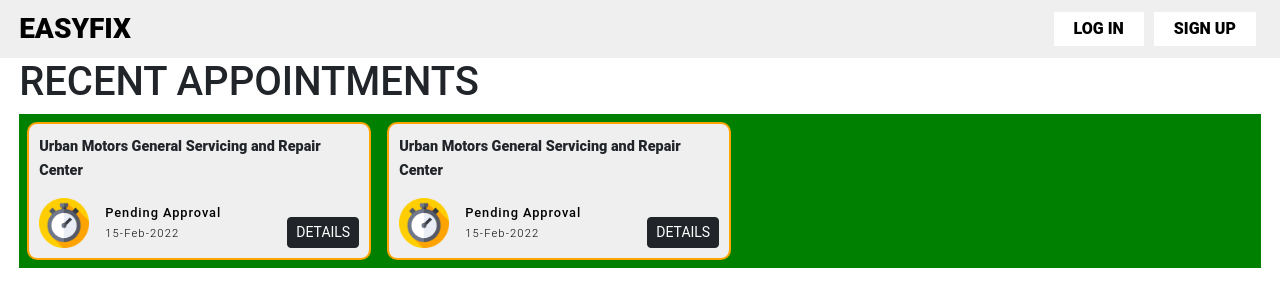
After one commit to jaymo99/easyfix, a PHP site: page /customer-appointments.php in a window 1280 px wide. The commit adds this page. Shown: the top 307 px of the page. Run offline with PHP 8.4, Linux system fonts and the light colour scheme.

Commit message:
added recent appointments card collection

```diff
--- a/css/style.css
+++ b/css/style.css
@@ -219,6 +219,71 @@
     margin-bottom: 1rem;
 }
 
+.appointments-collection {
+    display: flex;
+    flex-wrap: wrap;
+    justify-content: center;
+    background-color: green;
+}
+
+.appointment-card-container {
+    display: table;
+    margin: .5em;
+    border: 2px solid #FFA300;
+    border-radius: 10px;
+    background-color: #EFEFEF;
+}
+
+.appointment-card {
+    max-width: 320px;
+    margin: 10px;
+}
+
+.appointment-card-title span {
+    font-size: .9rem;
+    font-weight: 800;
+}
+
+.appointment-card-content {
+    display: flex;
+    justify-content: space-between;
+    margin-top: 1em;
+}
+
+.appointment-card-col {
+    display: flex;
+}
+
+.appointment-card-content img {
+    max-width: 50px;
+    margin-right: 1em;
+}
+
+.appointment-card-col2 {
+    display: flex;
+    flex-direction: column;
+    justify-content: space-between;
+    padding: .3em 0;
+}
+
+.appointment-card-content button {
+    align-self: flex-end;
+}
+
+.appointment-card-content .span-status {
+    font-weight: 500;
+    font-size: .8rem;
+    letter-spacing: 0.075em;
+    color: #000000;
+}
+
+.appointment-card-content .span-date {
+    font-weight: 300;
+    font-size: .7rem;
+    letter-spacing: .1em;
+    color: #000000;
+}
+
 
 @media only screen and (min-width: 600px){
 
@@ -265,4 +330,8 @@
         border-radius: 10px;
     }
 
+    .appointments-collection {
+        justify-content: flex-start;
+    }
+
 }
--- /dev/null
+++ b/customer-appointments.php
@@ -0,0 +1,68 @@
+<!DOCTYPE html>
+<html lang="en">
+<head>
+    <meta charset="UTF-8">
+    <meta http-equiv="X-UA-Compatible" content="IE=edge">
+    <meta name="viewport" content="width=device-width, initial-scale=1.0">
+    <title>My appointments</title>
+    <link rel="stylesheet" href="bootstrap/css/bootstrap.css">
+    <link rel="stylesheet" href="css/style.css">
+</head>
+<body>
+    <div class="my-navbar-container">
+        <div class="my-navbar">
+
+            <div class="my-logo">
+                <span>EASYFIX</span>
+            </div>
+            <ul>
+                <li><a href="#">LOG IN</a></li>
+                <li><a href="#">SIGN UP</a></li>
+            </ul>
+        </div>
+    </div>
+
+    <div class="body_container">
+        <div class="recent-appointments">
+            <h1>RECENT APPOINTMENTS</h1>
+            <div class="appointments-collection">
+                <div class="appointment-card-container">
+                    <div class="appointment-card">
+                        <div class="appointment-card-title">
+                            <span>Urban Motors General Servicing and Repair Center</span>
+                        </div>
+                        <div class="appointment-card-content">
+                            <div class="appointment-card-col">
+                                <img src="graphics/stopwatch.png" alt="">
+                                <div class="appointment-card-col2">
+                                    <span class="span-status">Pending Approval</span>
+                                    <span class="span-date">15-Feb-2022</span>
+                                </div>
+                            </div>
+                            <button class="btn btn-dark btn-sm">DETAILS</button>
+                        </div>
+                    </div>
+                </div>
+                <div class="appointment-card-container">
+                    <div class="appointment-card">
+                        <div class="appointment-card-title">
+                            <span>Urban Motors General Servicing and Repair Center</span>
+                        </div>
+                        <div class="appointment-card-content">
+                            <div class="appointment-card-col">
+                                <img src="graphics/stopwatch.png" alt="">
+                                <div class="appointment-card-col2">
+                                    <span class="span-status">Pending Approval</span>
+                                    <span class="span-date">15-Feb-2022</span>
+                                </div>
+                            </div>
+                            <button class="btn btn-dark btn-sm">DETAILS</button>
+                        </div>
+                    </div>
+                </div>
+            </div>
+        </div>
+
+    <script src="bootstrap/js/bootstrap.bundle.js"></script>
+</body>
+</html>
```
